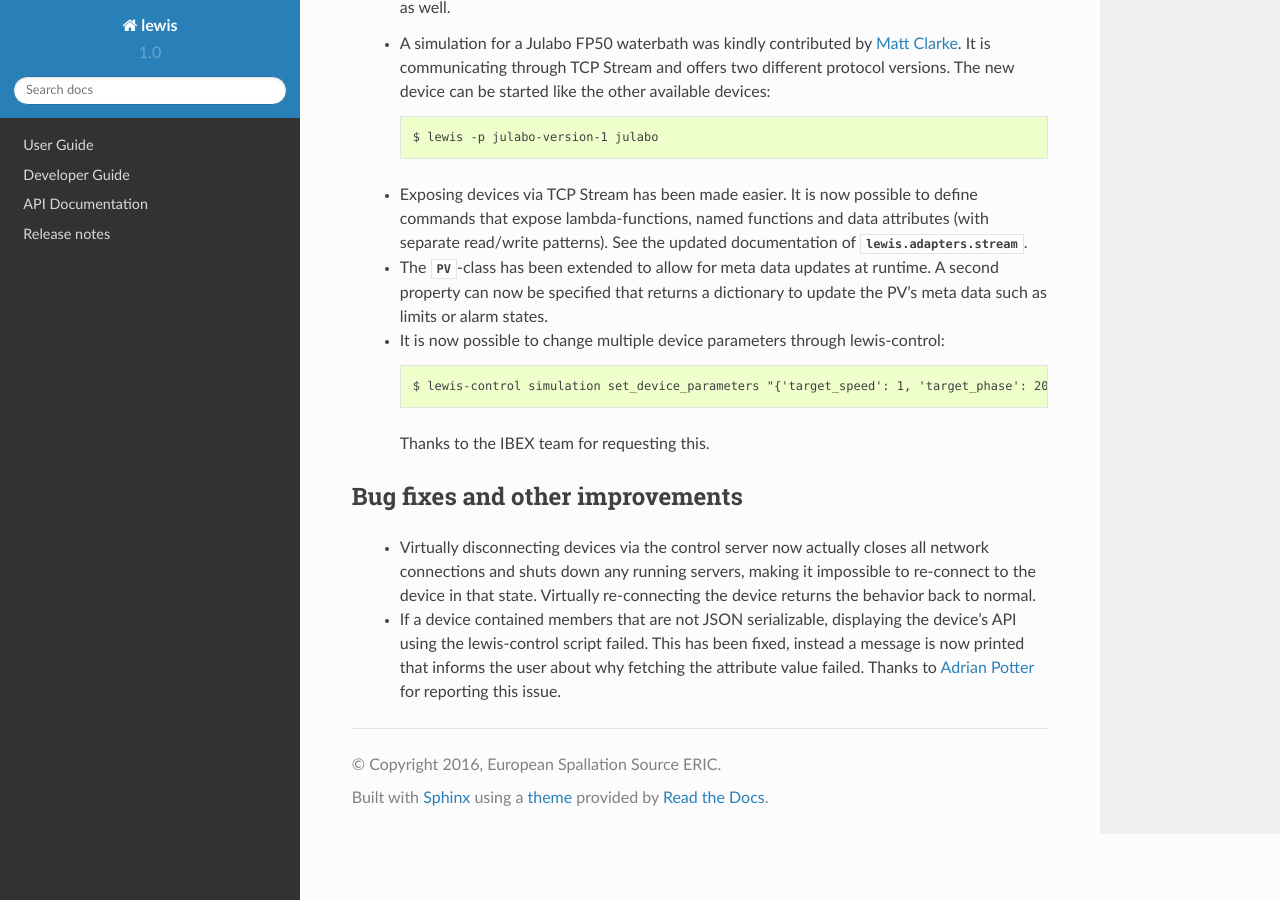
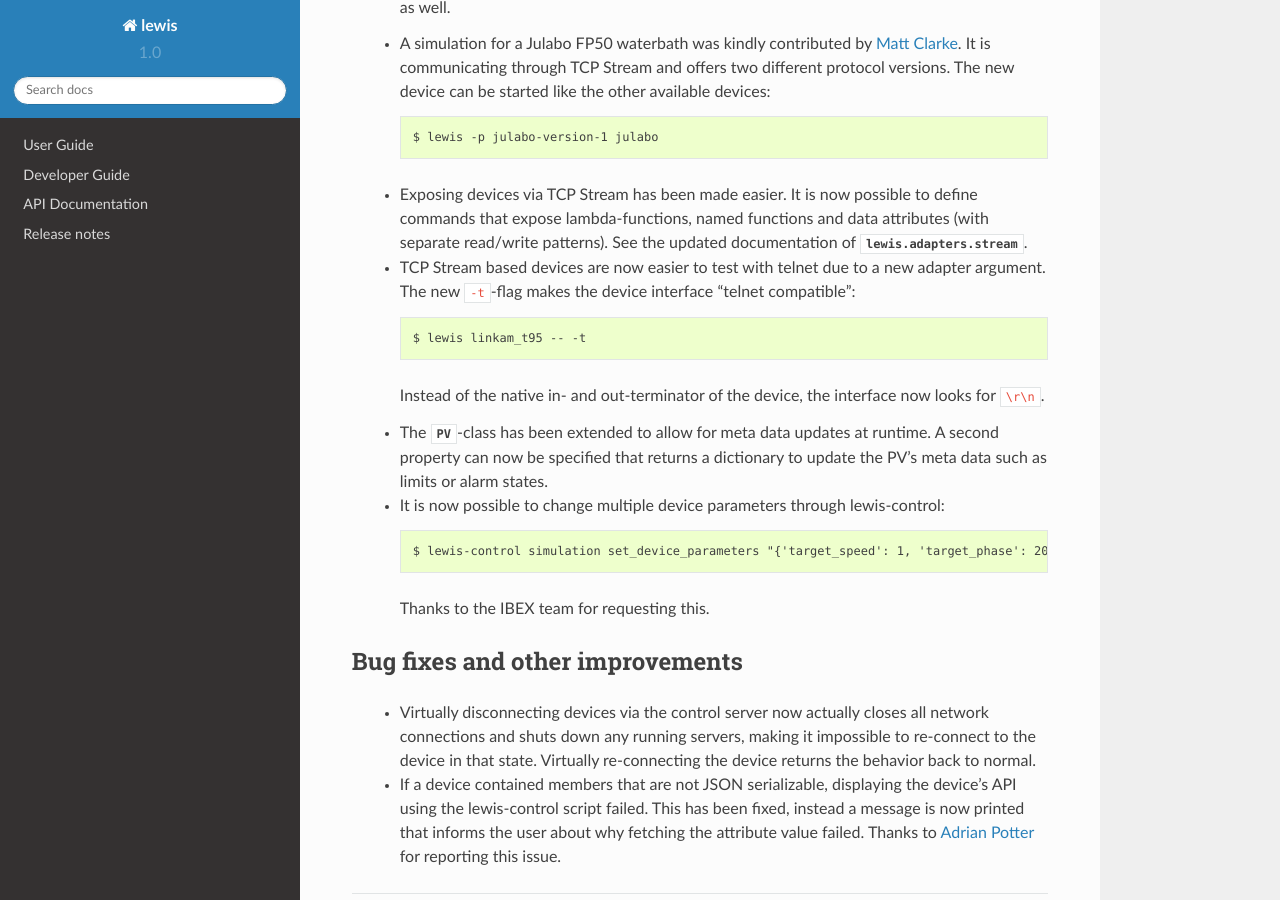
Before and after one commit to ISISComputingGroup/lewis-ess, a Sphinx documentation site: the page built from docs/release_notes/release_1_0_2.rst, in a window 1280 px wide and 900 px high, scrolled down 832 px. Built offline with Sphinx 7.4.7 and the Read the Docs theme 2.0.0, drawn with Linux system fonts in a browser that asks for light colours; formulas are drawn with MathJax 3.

Commit message:
Add telnet option to release notes

```diff
--- a/docs/release_notes/release_1_0_2.rst
+++ b/docs/release_notes/release_1_0_2.rst
@@ -48,6 +48,15 @@ New features
    that expose lambda-functions, named functions and data attributes (with separate read/write
    patterns). See the updated documentation of :mod:`lewis.adapters.stream`.
 
+ - TCP Stream based devices are now easier to test with telnet due to a new adapter argument.
+   The new ``-t``-flag makes the device interface "telnet compatible":
+
+   ::
+
+      $ lewis linkam_t95 -- -t
+
+   Instead of the native in- and out-terminator of the device, the interface now looks for ``\r\n``.
+
  - The :class:`~lewis.adapters.epics.PV`-class has been extended to allow for meta data updates
    at runtime. A second property can now be specified that returns a dictionary to update the
    PV's meta data such as limits or alarm states.
```
